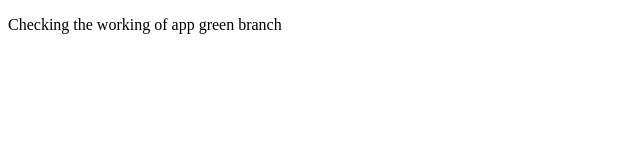
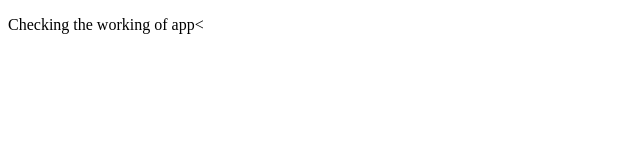
Before and after one commit to PrakhyaVanaparthy/blue-green-model, a plain HTML site: page app/index.html in a window 1280 px wide. Shown: the whole page, without its empty margins (0-640 px from the left). Drawn offline with Linux system fonts and the light colour scheme.

Commit message:
Update index.html

```diff
--- a/app/index.html
+++ b/app/index.html
@@ -4,6 +4,6 @@
         <title>Capstone project</title>
       </head>
       <body>
-        <p>Checking the working of app green branch</p>
+        <p>Checking the working of app< </p>
       </body>
     </html>
```
